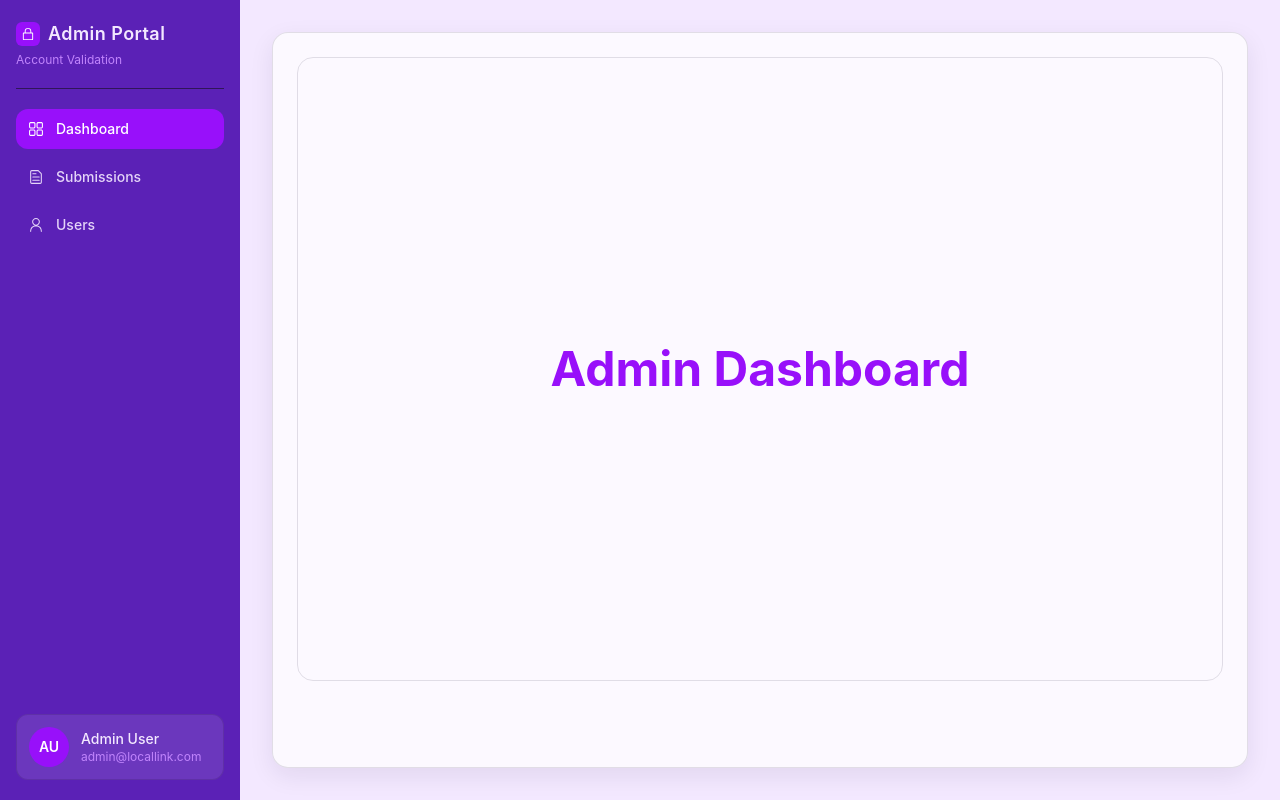
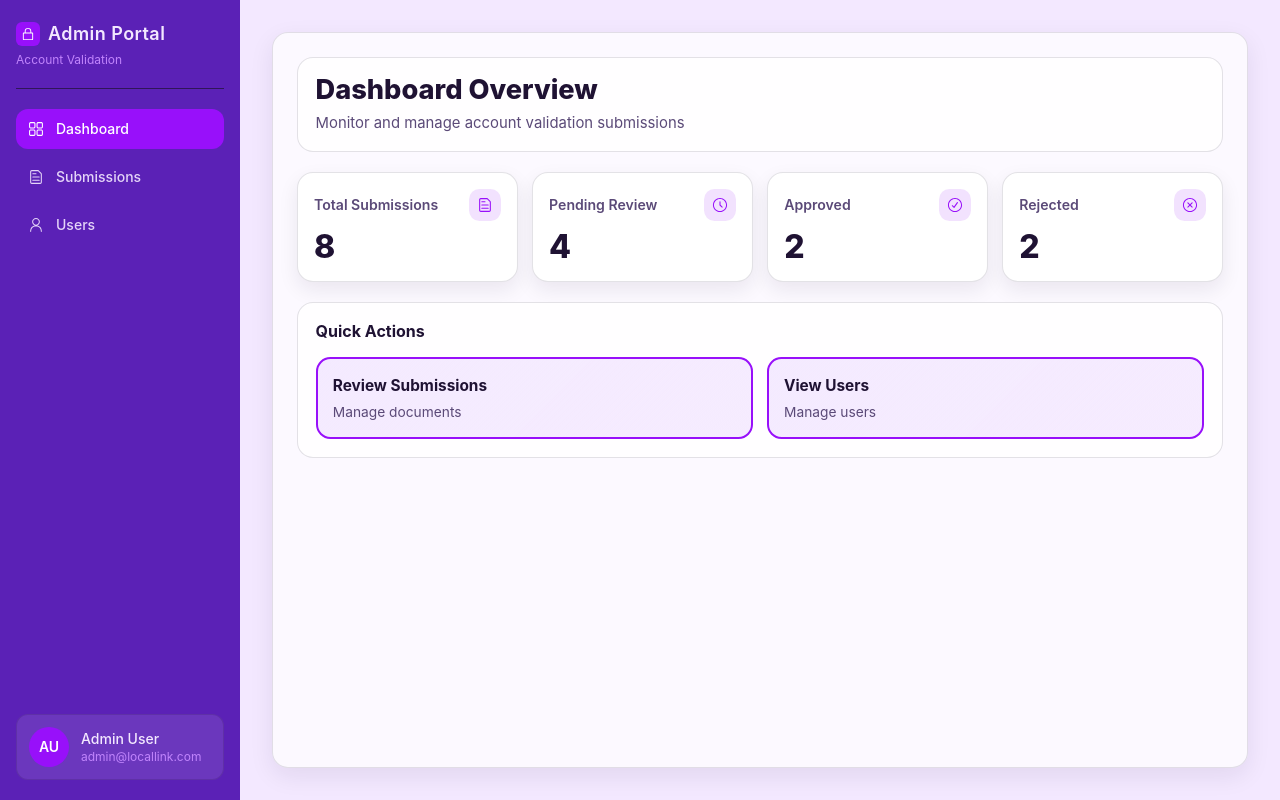
Before and after one commit to KyiPhyuThiriKhaing/CSC105-G09-GenZCoders-LocalLink, a React (Vite) app in the folder locallink-frontend/: page /admin/dashboard in a window 1280 px wide. Built offline with nearby package versions, Linux system fonts and the light colour scheme.

Commit message:
feat: implement Admin dashboard components and layout for enhanced functionality

```diff
--- /dev/null
+++ b/locallink-frontend/src/features/admin/dashboard/AdminDashboardPage.module.css
@@ -0,0 +1,149 @@
+.page {
+  display: flex;
+  flex-direction: column;
+  gap: 1.25rem;
+  width: 100%;
+}
+
+.headerWrap {
+  background: rgba(255, 255, 255, 0.82);
+  border: 1px solid var(--color-ink-border-faint);
+  border-radius: 1rem;
+  padding: 1rem 1.1rem;
+}
+
+.headerTitle {
+  margin: 0;
+  color: var(--color-ink-strong);
+  font-size: clamp(1.2rem, 2.2vw, 1.7rem);
+  line-height: 1.2;
+  font-weight: 800;
+}
+
+.headerSubtitle {
+  margin: 0.35rem 0 0;
+  color: var(--color-text-muted);
+  font-size: 0.93rem;
+}
+
+.statsGrid {
+  display: grid;
+  grid-template-columns: repeat(4, minmax(0, 1fr));
+  gap: 0.9rem;
+}
+
+.statCard {
+  background: #fff;
+  border: 1px solid var(--color-ink-border-faint);
+  border-radius: 1rem;
+  box-shadow: 0 8px 20px rgba(31, 18, 51, 0.08);
+  padding: 1rem;
+  display: grid;
+  gap: 0.55rem;
+}
+
+.statTop {
+  display: flex;
+  align-items: center;
+  justify-content: space-between;
+  gap: 0.8rem;
+}
+
+.statLabel {
+  margin: 0;
+  color: var(--color-text-muted);
+  font-size: 0.88rem;
+  font-weight: 600;
+}
+
+.statIconWrap {
+  width: 2rem;
+  height: 2rem;
+  border-radius: 0.65rem;
+  background: rgba(152, 16, 250, 0.12);
+  color: var(--color-brand-primary);
+  display: grid;
+  place-items: center;
+}
+
+.statValue {
+  margin: 0;
+  color: var(--color-ink-strong);
+  font-weight: 800;
+  font-size: clamp(1.35rem, 2.6vw, 2rem);
+  line-height: 1.1;
+}
+
+.actionsWrap {
+  background: rgba(255, 255, 255, 0.82);
+  border: 1px solid var(--color-ink-border-faint);
+  border-radius: 1rem;
+  padding: 1rem 1.1rem 1.1rem;
+}
+
+.actionsTitle {
+  margin: 0;
+  color: var(--color-ink-strong);
+  font-size: 1rem;
+  font-weight: 700;
+}
+
+.actionsGrid {
+  margin-top: 0.9rem;
+  display: grid;
+  grid-template-columns: repeat(2, minmax(0, 1fr));
+  gap: 0.85rem;
+}
+
+.actionCard {
+  width: 100%;
+  background: linear-gradient(135deg, rgba(243, 232, 255, 0.9) 0%, rgba(192, 132, 252, 0.15) 100%);
+  border: 2px solid var(--color-brand-primary);
+  border-radius: 0.9rem;
+  padding: 0.95rem;
+  text-align: left;
+  cursor: pointer;
+  transition: transform 0.2s ease, box-shadow 0.2s ease, border-color 0.2s ease, background 0.2s ease;
+}
+
+.actionCard:hover {
+  transform: translateY(-2px);
+  box-shadow: 0 12px 32px rgba(152, 16, 250, 0.25);
+  border-color: var(--color-brand-accent);
+  background: linear-gradient(135deg, rgba(243, 232, 255, 1) 0%, rgba(192, 132, 252, 0.25) 100%);
+}
+
+.actionTitle {
+  margin: 0;
+  color: var(--color-ink-strong);
+  font-size: 0.96rem;
+  font-weight: 700;
+}
+
+.actionText {
+  margin: 0.28rem 0 0;
+  color: var(--color-text-muted);
+  font-size: 0.86rem;
+}
+
+@media (max-width: 1024px) {
+  .statsGrid {
+    grid-template-columns: repeat(2, minmax(0, 1fr));
+  }
+}
+
+@media (max-width: 640px) {
+  .page {
+    gap: 1rem;
+  }
+
+  .headerWrap,
+  .actionsWrap {
+    padding: 0.9rem;
+  }
+
+  .statsGrid,
+  .actionsGrid {
+    grid-template-columns: 1fr;
+  }
+}
--- /dev/null
+++ b/locallink-frontend/src/features/admin/dashboard/AdminDashboardPage.tsx
@@ -0,0 +1,48 @@
+import {
+  ClockIcon,
+  CheckCircledIcon,
+  CrossCircledIcon,
+  FileTextIcon,
+} from "@radix-ui/react-icons";
+import { useNavigate } from "react-router-dom";
+import styles from "./AdminDashboardPage.module.css";
+import AdminDashboardHeader from "./components/AdminDashboardHeader";
+import AdminDashboardStatsGrid from "./components/AdminDashboardStatsGrid";
+import AdminDashboardQuickActions from "./components/AdminDashboardQuickActions";
+
+const DASHBOARD_STATS = [
+  { label: "Total Submissions", value: 8, Icon: FileTextIcon },
+  { label: "Pending Review", value: 4, Icon: ClockIcon },
+  { label: "Approved", value: 2, Icon: CheckCircledIcon },
+  { label: "Rejected", value: 2, Icon: CrossCircledIcon },
+] as const;
+
+function AdminDashboardPage() {
+  const navigate = useNavigate();
+
+  const quickActions = [
+    {
+      title: "Review Submissions",
+      text: "Manage documents",
+      onClick: () => navigate("/admin/submissions"),
+    },
+    {
+      title: "View Users",
+      text: "Manage users",
+      onClick: () => navigate("/admin/users"),
+    },
+  ] as const;
+
+  return (
+    <div className={styles.page}>
+      <AdminDashboardHeader
+        title="Dashboard Overview"
+        subtitle="Monitor and manage account validation submissions"
+      />
+      <AdminDashboardStatsGrid stats={[...DASHBOARD_STATS]} />
+      <AdminDashboardQuickActions actions={[...quickActions]} />
+    </div>
+  );
+}
+
+export default AdminDashboardPage;
--- /dev/null
+++ b/locallink-frontend/src/features/admin/dashboard/components/AdminDashboardActionCard.tsx
@@ -0,0 +1,18 @@
+import styles from "../AdminDashboardPage.module.css";
+
+type AdminDashboardActionCardProps = {
+  title: string;
+  text: string;
+  onClick?: () => void;
+};
+
+function AdminDashboardActionCard({ title, text, onClick }: AdminDashboardActionCardProps) {
+  return (
+    <button type="button" onClick={onClick} className={styles.actionCard}>
+      <p className={styles.actionTitle}>{title}</p>
+      <p className={styles.actionText}>{text}</p>
+    </button>
+  );
+}
+
+export default AdminDashboardActionCard;
--- /dev/null
+++ b/locallink-frontend/src/features/admin/dashboard/components/AdminDashboardHeader.tsx
@@ -0,0 +1,17 @@
+import styles from "../AdminDashboardPage.module.css";
+
+type AdminDashboardHeaderProps = {
+  title: string;
+  subtitle: string;
+};
+
+function AdminDashboardHeader({ title, subtitle }: AdminDashboardHeaderProps) {
+  return (
+    <section className={styles.headerWrap}>
+      <h1 className={styles.headerTitle}>{title}</h1>
+      <p className={styles.headerSubtitle}>{subtitle}</p>
+    </section>
+  );
+}
+
+export default AdminDashboardHeader;
--- /dev/null
+++ b/locallink-frontend/src/features/admin/dashboard/components/AdminDashboardQuickActions.tsx
@@ -0,0 +1,32 @@
+import styles from "../AdminDashboardPage.module.css";
+import AdminDashboardActionCard from "./AdminDashboardActionCard";
+
+type ActionItem = {
+  title: string;
+  text: string;
+  onClick?: () => void;
+};
+
+type AdminDashboardQuickActionsProps = {
+  actions: ActionItem[];
+};
+
+function AdminDashboardQuickActions({ actions }: AdminDashboardQuickActionsProps) {
+  return (
+    <section className={styles.actionsWrap}>
+      <h2 className={styles.actionsTitle}>Quick Actions</h2>
+      <div className={styles.actionsGrid}>
+        {actions.map((action) => (
+          <AdminDashboardActionCard
+            key={action.title}
+            title={action.title}
+            text={action.text}
+            onClick={action.onClick}
+          />
+        ))}
+      </div>
+    </section>
+  );
+}
+
+export default AdminDashboardQuickActions;
--- /dev/null
+++ b/locallink-frontend/src/features/admin/dashboard/components/AdminDashboardStatCard.tsx
@@ -0,0 +1,24 @@
+import type { ComponentType } from "react";
+import styles from "../AdminDashboardPage.module.css";
+
+type AdminDashboardStatCardProps = {
+  label: string;
+  value: number;
+  Icon: ComponentType<{ className?: string }>;
+};
+
+function AdminDashboardStatCard({ label, value, Icon }: AdminDashboardStatCardProps) {
+  return (
+    <article className={styles.statCard}>
+      <div className={styles.statTop}>
+        <p className={styles.statLabel}>{label}</p>
+        <span className={styles.statIconWrap} aria-hidden="true">
+          <Icon className="h-4 w-4" />
+        </span>
+      </div>
+      <p className={styles.statValue}>{value}</p>
+    </article>
+  );
+}
+
+export default AdminDashboardStatCard;
--- /dev/null
+++ b/locallink-frontend/src/features/admin/dashboard/components/AdminDashboardStatsGrid.tsx
@@ -0,0 +1,25 @@
+import type { ComponentType } from "react";
+import styles from "../AdminDashboardPage.module.css";
+import AdminDashboardStatCard from "./AdminDashboardStatCard";
+
+type StatItem = {
+  label: string;
+  value: number;
+  Icon: ComponentType<{ className?: string }>;
+};
+
+type AdminDashboardStatsGridProps = {
+  stats: StatItem[];
+};
+
+function AdminDashboardStatsGrid({ stats }: AdminDashboardStatsGridProps) {
+  return (
+    <section className={styles.statsGrid} aria-label="Dashboard statistics">
+      {stats.map((stat) => (
+        <AdminDashboardStatCard key={stat.label} label={stat.label} value={stat.value} Icon={stat.Icon} />
+      ))}
+    </section>
+  );
+}
+
+export default AdminDashboardStatsGrid;
--- a/locallink-frontend/src/pages/AdminDashboardPage.tsx
+++ b/locallink-frontend/src/pages/AdminDashboardPage.tsx
@@ -1,11 +1,10 @@
 import AdminLayout from "../components/AdminPageComponents/AdminLayout";
+import AdminDashboardContent from "../features/admin/dashboard/AdminDashboardPage";
 
 export default function AdminDashboardPage() {
   return (
     <AdminLayout>
-      <div className="flex min-h-[calc(100vh-9rem)] items-center justify-center rounded-2xl border border-[var(--color-ink-border-faint)] bg-brand-soft/80 px-4 py-10 md:min-h-[calc(100vh-11rem)]">
-        <h1 className="text-center text-3xl font-bold text-brand-primary sm:text-4xl md:text-5xl">Admin Dashboard</h1>
-      </div>
+      <AdminDashboardContent />
     </AdminLayout>
   );
 }
```
